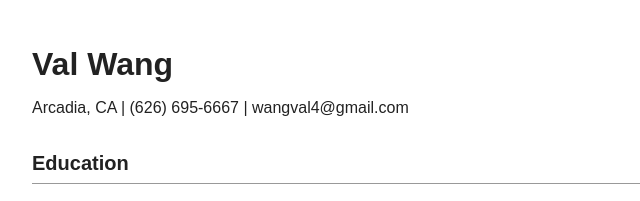
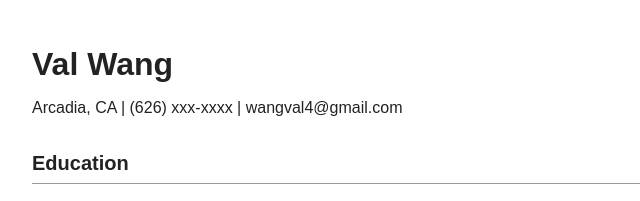
Before and after one commit to PurinatS11/Resume, a plain HTML site: page index.html in a window 1280 px wide. Shown: the top 201 px of the page, 233-873 px from the left. Drawn offline with Linux system fonts and the light colour scheme.

Commit message:
Update index.html

```diff
--- a/index.html
+++ b/index.html
@@ -9,7 +9,7 @@
 <body>
   <header>
     <h1>Val Wang</h1>
-    <p>Arcadia, CA | (626) 695-6667 | wangval4@gmail.com</p>
+    <p>Arcadia, CA | (626) xxx-xxxx | wangval4@gmail.com</p>
   </header>
 
   <main>
```
